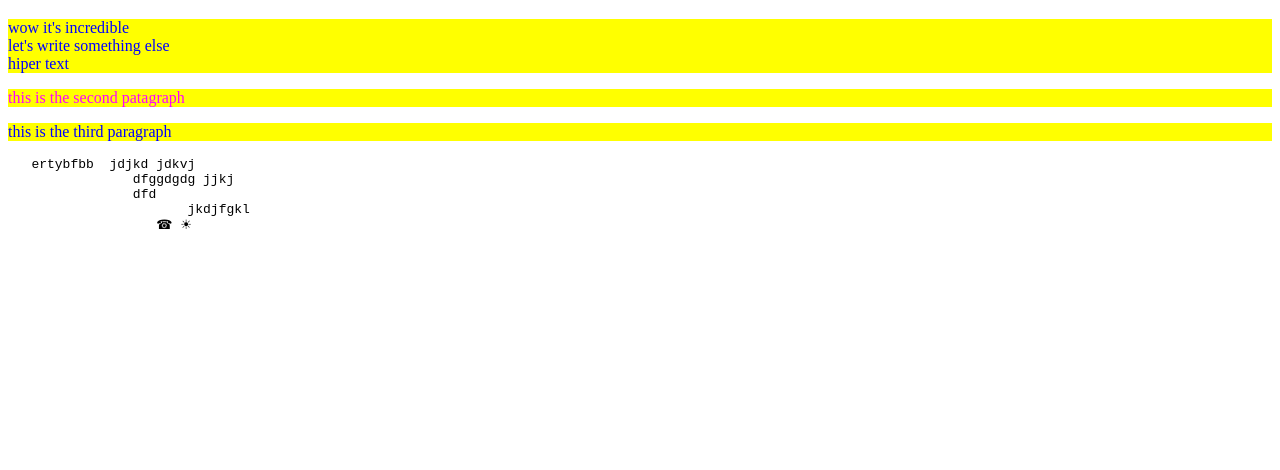
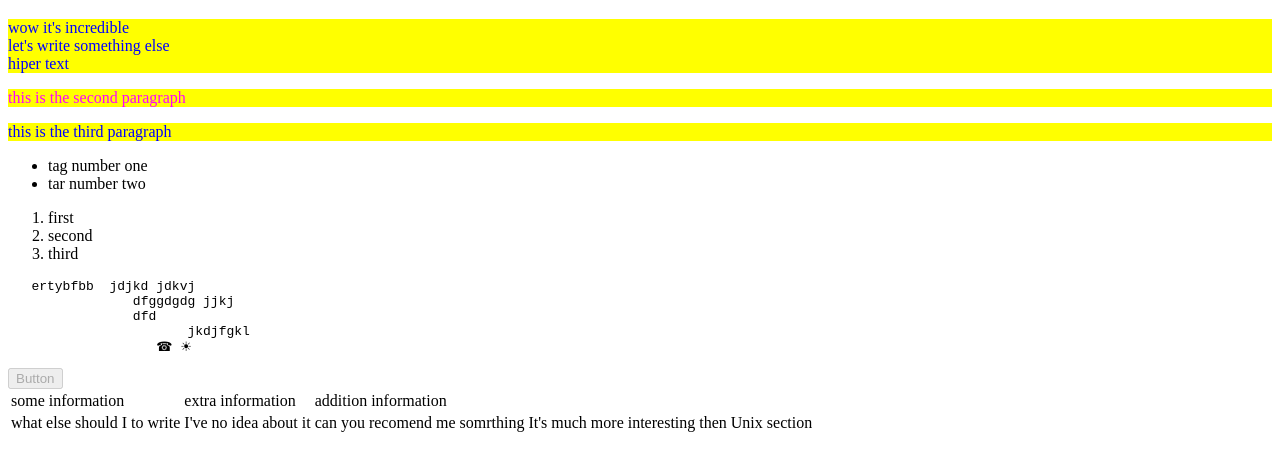
Before and after one commit to VadimDzyma/VadimDzyma.github.io, a plain HTML site: page index.html in a window 1280 px wide. Shown: the part 102-572 px from the top of the page. Drawn offline with Linux system fonts and the light colour scheme.

Commit message:
Add files via upload

```diff
--- a/index.html
+++ b/index.html
@@ -13,19 +13,48 @@
 
 
 	</style>
+	<script type="text/javascript">
+		function additem() {
+
+		}
+	</script>
 </head>
 <body>
 	<h3>fskjjkdbkjfbkjdf</h3>
 	<h1> 1214242536</h1>
 	<p> wow it's incredible <br/>  let's write something else <br/> hiper text</p>
-	<p style= "color: magenta;"> this is the second  patagraph</p>
+	<p style= "color: magenta;"> this is the second  paragraph</p>
 	<p> this is the third paragraph</p>
+	<ul>
+	<li>tag number one</li>
+	<li>tar number two</li>
+	</ul>
 
+	<ol>
+		<li>first</li>
+		<li>second</li>
+		<li>third</li>
+	</ol>
 	<pre>   ertybfbb  jdjkd jdkvj
 		dfggdgdg jjkj
 		dfd
 		       jkdjfgkl
 		   &#9742; &#9728;</pre>
 
+		   <table>
+		   	<tr>
+		   		<td>some information</td>
+		   		<td>extra information</td>
+		   		<td>addition information</td>
+		   	</tr>
+		   	<tr>
+		   		<td>what else should I to write</td>
+		   		<td>I've no idea about it</td>
+		   		<td>can you recomend me somrthing</td>
+		   		<td>It's much more interesting then Unix section</td>
+		   	</tr>
+
+		   	<button value="btn" disabled>Button</button>
+
 </body>
 </html>
```
Also changed, not shown: hw_htmlcss.png (added).
